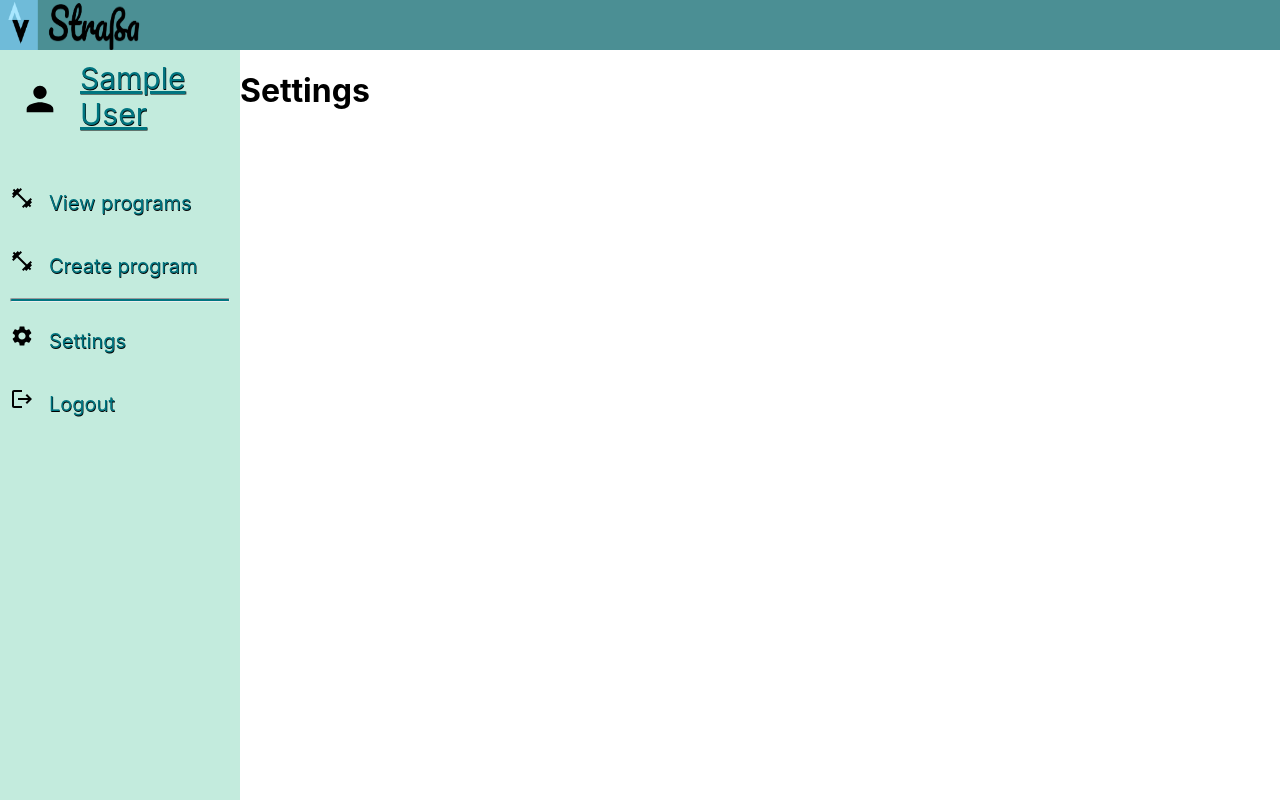
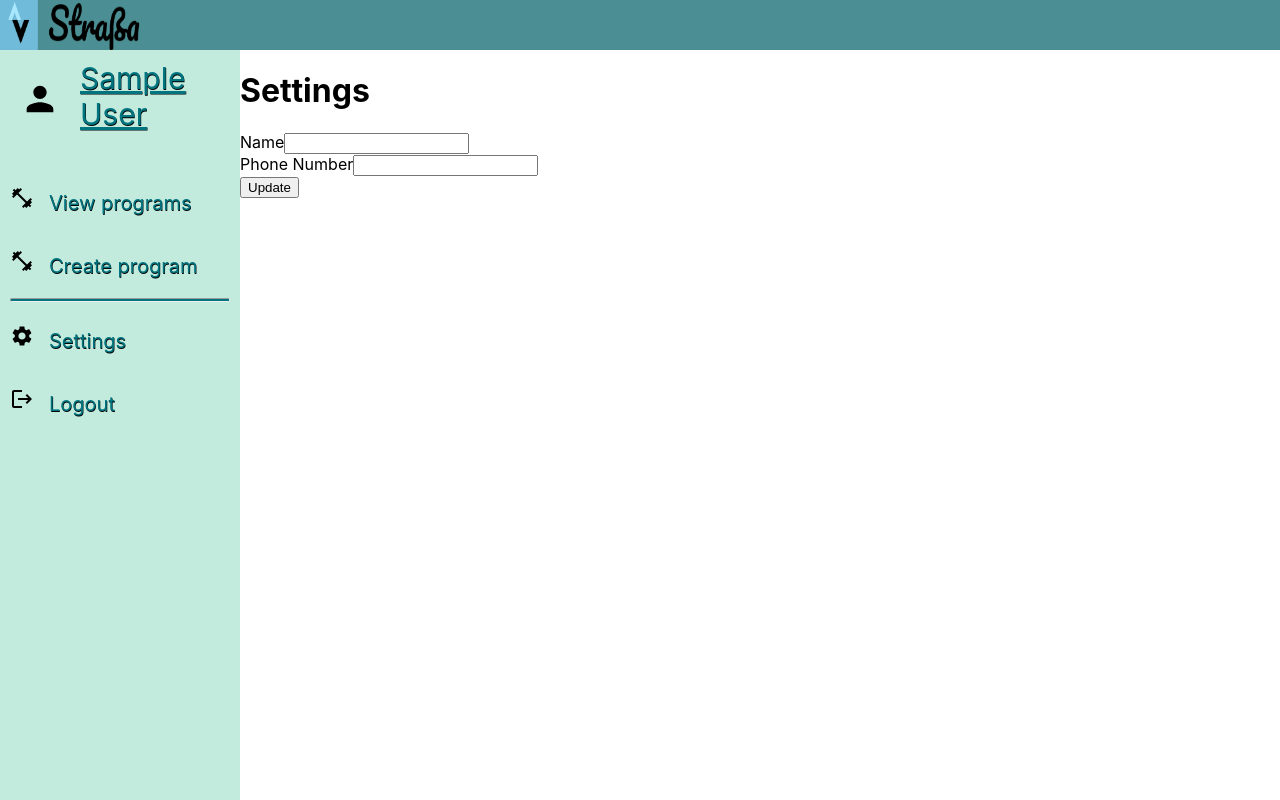
Before and after one commit to sleipner01/straba, a React (Create React App) app: page /settings in a window 1280 px wide. Built offline with nearby package versions, Linux system fonts and the light colour scheme; no server answers; sample sign-in values are in the browser's storage.

Commit message:
progress: inputs

```diff
--- a/src/pages/Settings.js
+++ b/src/pages/Settings.js
@@ -2,6 +2,15 @@ const Settings = () => {
   return (
     <div>
       <h1>Settings</h1>
+      <form>
+        <label htmlFor='name'>Name</label>
+        <input type='text' name='name' id='name' />
+        <br />
+        <label htmlFor='phoneNumber'>Phone Number</label>
+        <input type='tel' name='phoneNumber' id='phoneNumber' />
+        <br />
+        <button type='submit'>Update</button>
+      </form>
     </div>
   );
 };
```
